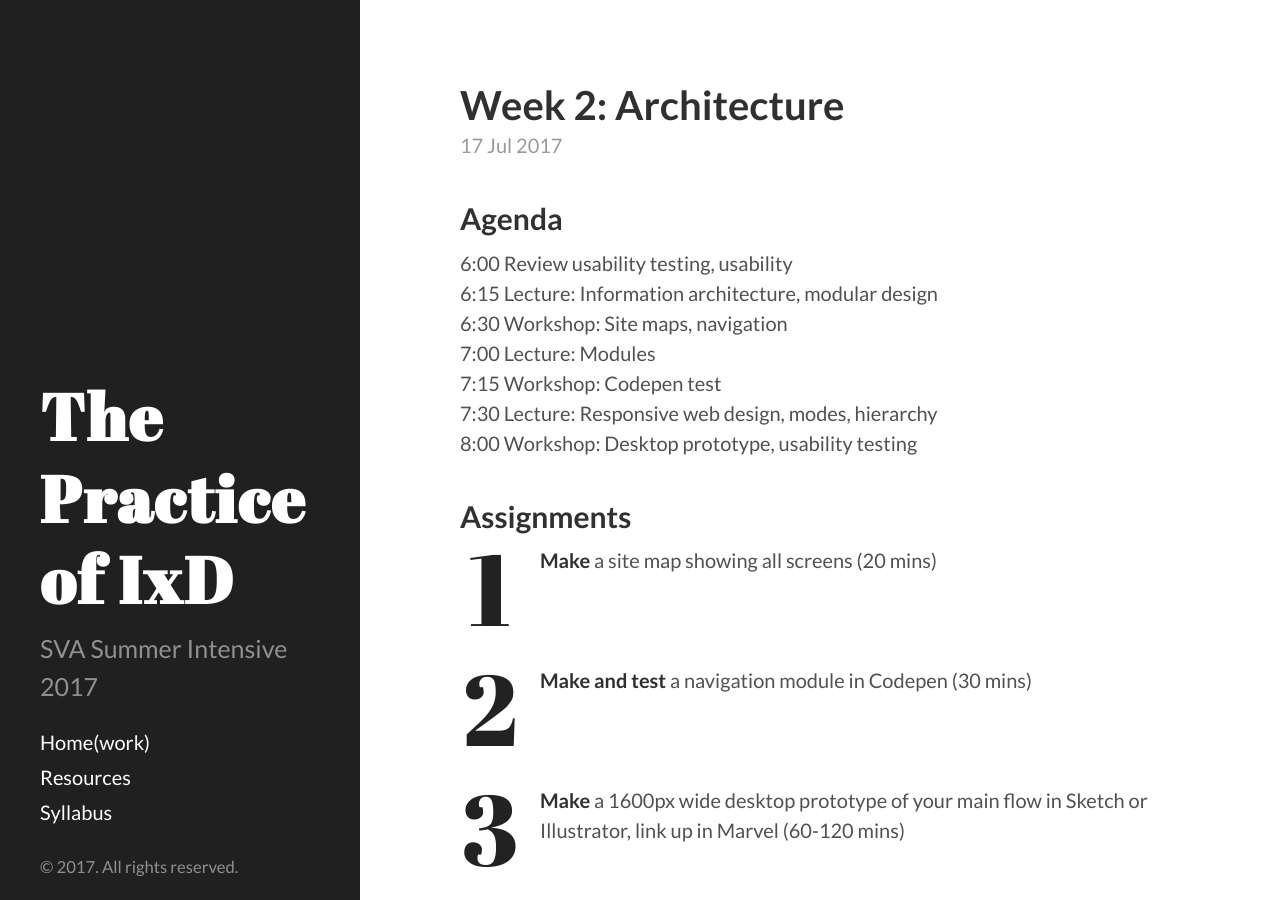
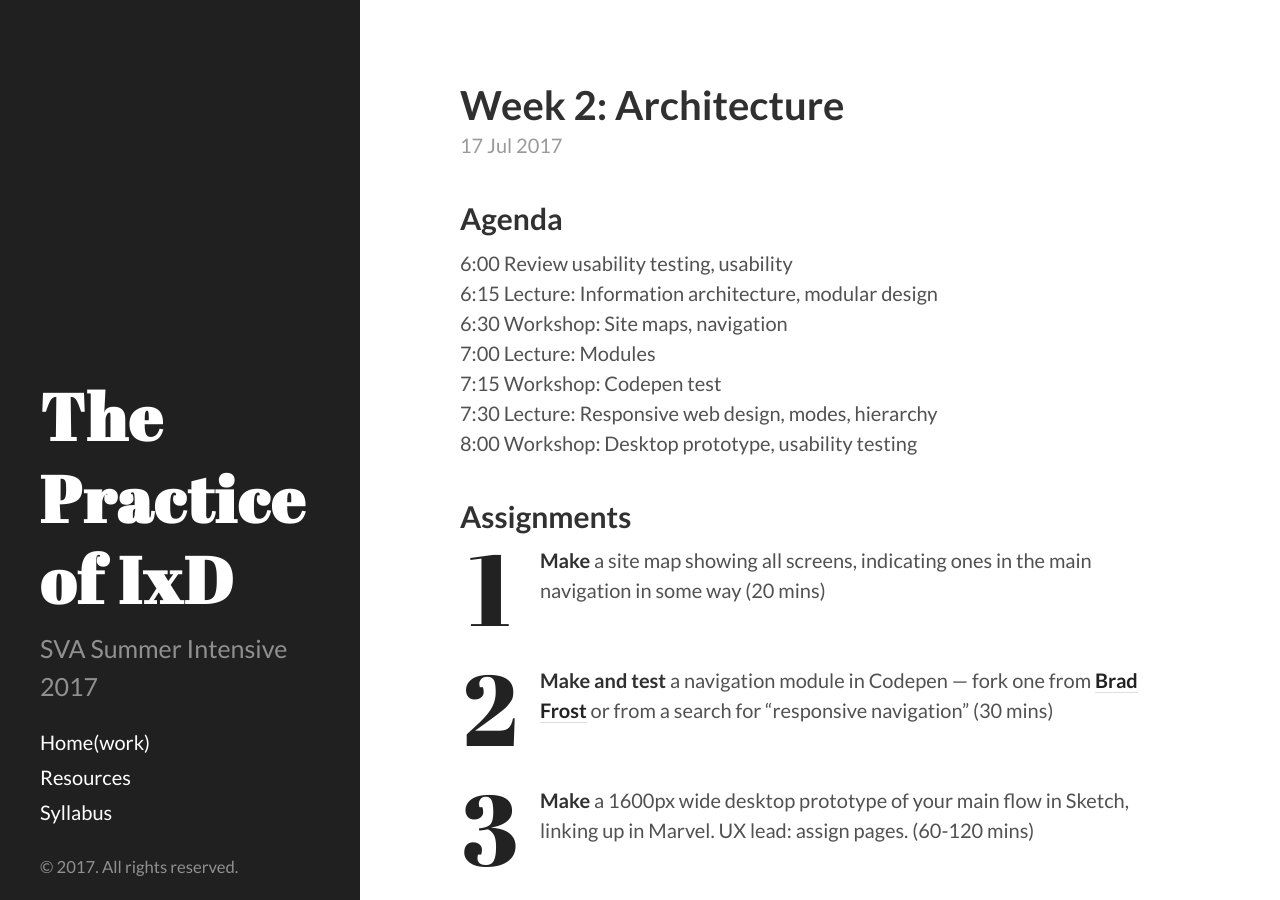
Before and after one commit to energy7/practiceixd, a Jekyll site: the page built from _posts/2017-07-17-architecture.markdown, in a window 1280 px wide and 900 px high. Built offline with Jekyll 4.4.1, drawn with Linux system fonts in a browser that asks for light colours.

Commit message:
add teamwork

```diff
--- a/_posts/2017-07-17-architecture.markdown
+++ b/_posts/2017-07-17-architecture.markdown
@@ -18,9 +18,9 @@ visible: 1
 
 ## Assignments
 
-1. **Make** a site map showing all screens (20 mins)
-2. **Make and test** a navigation module in Codepen (30 mins)
-3. **Make** a 1600px wide desktop prototype of your main flow in Sketch or Illustrator, link up in Marvel (60-120 mins)
+1. **Make** a site map showing all screens, indicating ones in the main navigation in some way (20 mins)
+2. **Make and test** a navigation module in Codepen — fork one from [Brad Frost](http://codepen.io/search/pens/? q=navigation&limit=bradfrost) or from a search for "responsive navigation" (30 mins)
+3. **Make** a 1600px wide desktop prototype of your main flow in Sketch, linking up in Marvel. UX lead: assign pages. (60-120 mins)
 4. **Test** your main flow with 3+ users, be sure to ask about what they see first, next, etc (60-90 mins)
 6. **Read** [The Web's Grain](https://www.frankchimero.com/writing/the-webs-grain/) by Frank Chimero. What does designing for the web's grain mean to you? (15-30 mins)
 5. **Read** *Designing for Emotion* (Ch 1-3, ideally all) — What celebrity might you pick to represent Tech Solidarity? What brand traits? (90-120 mins)
```
